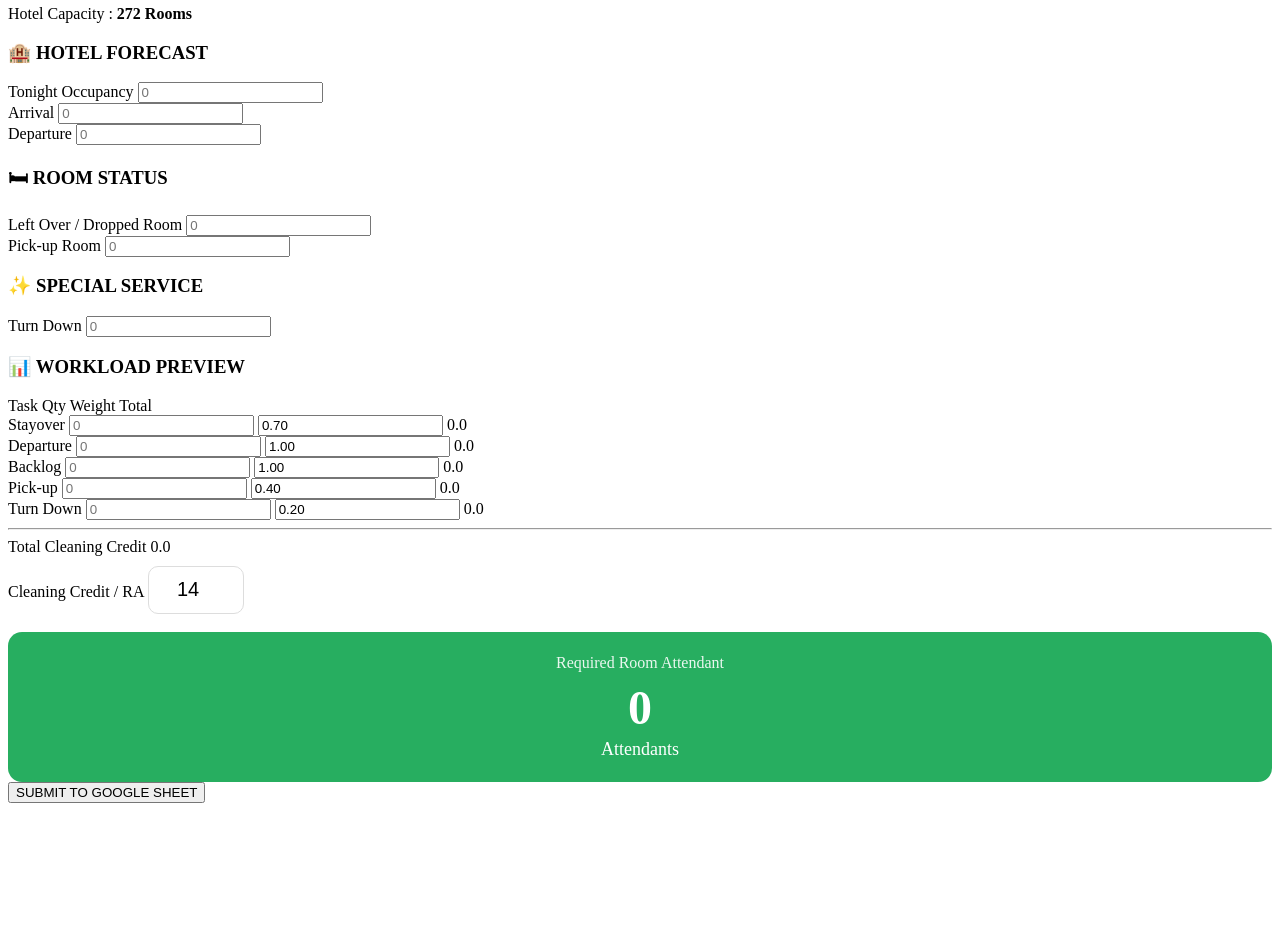
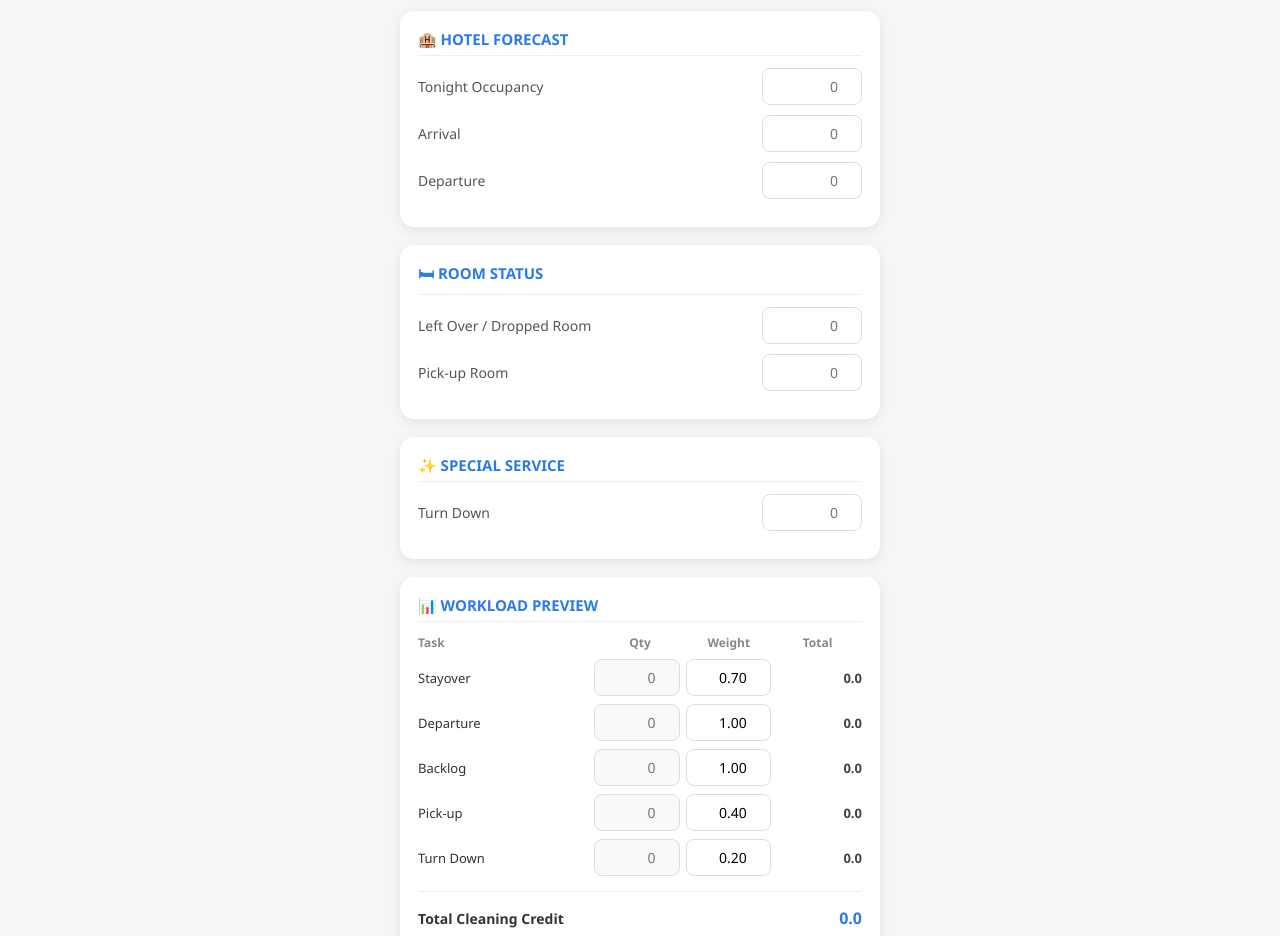
Before and after one commit to SUASTRA50/HK-Manning-Calculator, a plain HTML site: page index.html in a window 1280 px wide. Shown: the part 122-1058 px from the top of the page. Before the commit the page ends 933 px from the top, so only its background shows below. Drawn offline with Linux system fonts and the light colour scheme; a script that the page names is missing.

Commit message:
Refactor CSS styles for layout and design

```diff
--- a/style.css
+++ b/style.css
@@ -1,55 +1,212 @@
-.info-card{
-    margin-top:18px;
-    background:#ffffff;
-    border-radius:14px;
-    padding:18px;
-    box-shadow:0 3px 12px rgba(0,0,0,.08);
-    text-align:center;
+* {
+    box-sizing: border-box;
+    margin: 0;
+    padding: 0;
+    font-family: 'Segoe UI', Tahoma, Geneva, Verdana, sans-serif;
 }
 
-.info-title{
-    font-size:15px;
-    color:#666;
-    margin-bottom:8px;
+body {
+    background-color: #f4f7f6;
+    color: #333;
+    display: flex;
+    justify-content: center;
+    padding: 20px;
 }
 
-.info-value{
-    font-size:34px;
-    font-weight:700;
-    color:#2c7be5;
+.container {
+    width: 100%;
+    max-width: 480px;
 }
 
-.credit-box{
-    width:90px;
-    height:44px;
-    border-radius:10px;
-    border:1px solid #ddd;
-    font-size:20px;
-    text-align:center;
-    margin-top:10px;
+header {
+    text-align: center;
+    margin-bottom: 20px;
 }
 
-.staff-card{
-    margin-top:18px;
-    background:#27ae60;
-    color:white;
-    border-radius:14px;
-    padding:22px;
-    text-align:center;
+header h1 {
+    font-size: 24px;
+    color: #2c3e50;
 }
 
-.staff-title{
-    font-size:16px;
-    opacity:.9;
+header h2 {
+    font-size: 18px;
+    color: #7f8c8d;
+    font-weight: 400;
 }
 
-.staff-value{
-    font-size:48px;
-    font-weight:bold;
-    margin-top:8px;
+.capacity {
+    margin-top: 5px;
+    font-size: 14px;
+    background: #eef2f5;
+    padding: 6px 12px;
+    border-radius: 20px;
+    display: inline-block;
 }
 
-.staff-unit{
-    font-size:18px;
-    margin-top:4px;
+.card {
+    background: #ffffff;
+    border-radius: 14px;
+    padding: 18px;
+    box-shadow: 0 3px 12px rgba(0, 0, 0, .08);
+    margin-bottom: 18px;
 }
+
+.card h3 {
+    font-size: 15px;
+    color: #2c7be5;
+    margin-bottom: 12px;
+    border-bottom: 1px solid #eee;
+    padding-bottom: 6px;
+}
+
+.input-group {
+    display: flex;
+    justify-content: space-between;
+    align-items: center;
+    margin-bottom: 10px;
+}
+
+.input-group label {
+    font-size: 14px;
+    color: #555;
+}
+
+.input-group input,
+.row input,
+.summary input {
+    padding: 8px;
+    border: 1px solid #ddd;
+    border-radius: 8px;
+    outline: none;
+    font-size: 14px;
+    text-align: right;
+}
+
+.input-group input {
+    width: 100px;
+}
+
+.input-group input:focus,
+.row input:focus,
+.summary input:focus {
+    border-color: #2c7be5;
+}
+
+/* WORKLOAD PREVIEW TABLE */
+.table-header {
+    display: grid;
+    grid-template-columns: 2fr 1fr 1fr 1fr;
+    font-size: 12px;
+    font-weight: bold;
+    color: #888;
+    margin-bottom: 8px;
+    text-align: center;
+}
+
+.table-header span:first-child {
+    text-align: left;
+}
+
+.row {
+    display: grid;
+    grid-template-columns: 2fr 1fr 1fr 1fr;
+    align-items: center;
+    gap: 6px;
+    margin-bottom: 8px;
+}
+
+.row .task-name {
+    font-size: 13px;
+}
+
+.row input {
+    width: 100%;
+}
+
+.row input[readonly] {
+    background-color: #f8f9fa;
+    color: #666;
+}
+
+.subtotal {
+    font-size: 13px;
+    font-weight: 600;
+    text-align: right;
+    color: #444;
+}
+
+hr {
+    border: 0;
+    height: 1px;
+    background: #eee;
+    margin: 15px 0;
+}
+
+.summary {
+    display: flex;
+    justify-content: space-between;
+    align-items: center;
+    margin-bottom: 10px;
+}
+
+.summary label {
+    font-size: 14px;
+    font-weight: 600;
+}
+
+.total-badge {
+    font-size: 16px;
+    font-weight: bold;
+    color: #2c7be5;
+}
+
+.credit-box {
+    width: 70px;
+    font-weight: bold;
+}
+
+/* RESULT CARD */
+.staff-card {
+    margin-top: 18px;
+    background: #27ae60;
+    color: white;
+    border-radius: 14px;
+    padding: 20px;
+    text-align: center;
+}
+
+.staff-title {
+    font-size: 14px;
+    opacity: 0.9;
+    text-transform: uppercase;
+    letter-spacing: 0.5px;
+}
+
+.staff-value {
+    font-size: 46px;
+    font-weight: bold;
+    margin: 4px 0;
+}
+
+.staff-unit {
+    font-size: 14px;
+    opacity: 0.85;
+}
+
+/* BUTTON */
+#submitBtn {
+    width: 100%;
+    padding: 14px;
+    background-color: #2c7be5;
+    color: white;
+    border: none;
+    border-radius: 10px;
+    font-size: 16px;
+    font-weight: bold;
+    cursor: pointer;
+    transition: background 0.2s ease;
+}
+
+#submitBtn:hover {
+    background-color: #1a68d1;
+}
```
